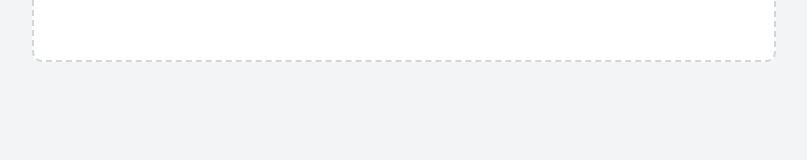
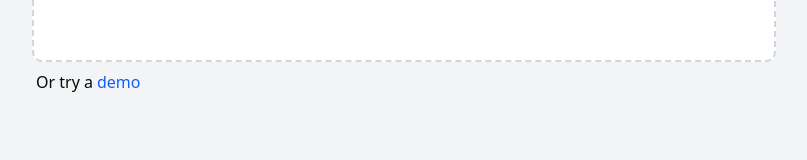
Before and after one commit to Schmavery/pdf-droplet, a React (Vite) app: page / in a window 1280 px wide. Shown: the part 194-354 px from the top of the page, without its empty margins (236-1043 px from the left). Built offline with nearby package versions, Linux system fonts and the light colour scheme.

Commit message:
Add demo link and try to fix classname minification

```diff
--- a/src/App.tsx
+++ b/src/App.tsx
@@ -23,7 +23,7 @@ const TEST_FILES: [string, string][] = Object.entries(
   import.meta.glob("@assets/test/*.pdf", {
     eager: true,
     import: "default",
-  })
+  }),
 );
 
 type PageEntry = {
@@ -51,7 +51,7 @@ function AppWithLoadedFile(props: {
   const doc = props.pdfState.manager!.pdfDocument;
   const pageResource = useMemo(
     () => doc && createResource(doc.getPage(currentObject?.pageIndex ?? 0)),
-    [doc, currentObject?.pageIndex]
+    [doc, currentObject?.pageIndex],
   );
 
   const {
@@ -67,7 +67,7 @@ function AppWithLoadedFile(props: {
         setBreadcrumb([...breadcrumb, entry.ref]);
       }
     },
-    [objects, breadcrumb, setBreadcrumb]
+    [objects, breadcrumb, setBreadcrumb],
   );
 
   return (
@@ -178,8 +178,8 @@ function App() {
               // ),
               operatorList: new OperatorList(),
             };
-          }
-        )
+          },
+        ),
       );
       setPdfState({ manager, pages: await pageInfos, objects: entries });
 
@@ -202,6 +202,12 @@ function App() {
             <img src={favicon} className="h-8" /> PDF Droplet
           </h1>
           <DropZone setFile={async (f) => setFile(await f.arrayBuffer())} />
+          <span className="mt-2 ml-1">
+            Or try a
+            <a href="/?demo" target="_blank" className="text-blue-600 ml-1">
+              demo
+            </a>
+          </span>
           <div className="flex gap-1 mt-auto">
             Inspired by
             <a
--- a/vite.config.ts
+++ b/vite.config.ts
@@ -15,4 +15,9 @@ export default defineConfig({
     },
   },
   plugins: [tailwindcss(), react()],
+  build: {
+    terserOptions: {
+      keep_classnames: true,
+    },
+  },
 });
```
